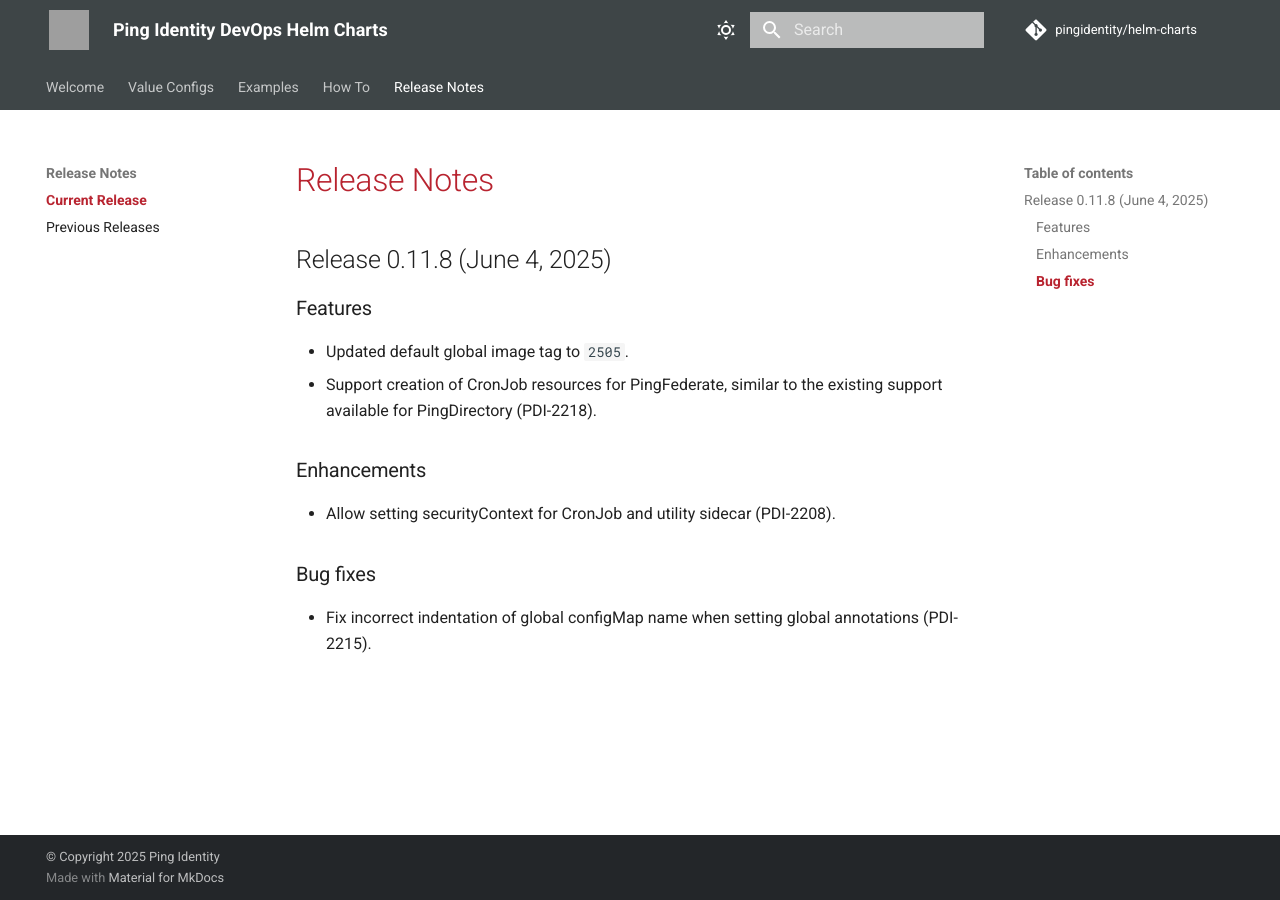
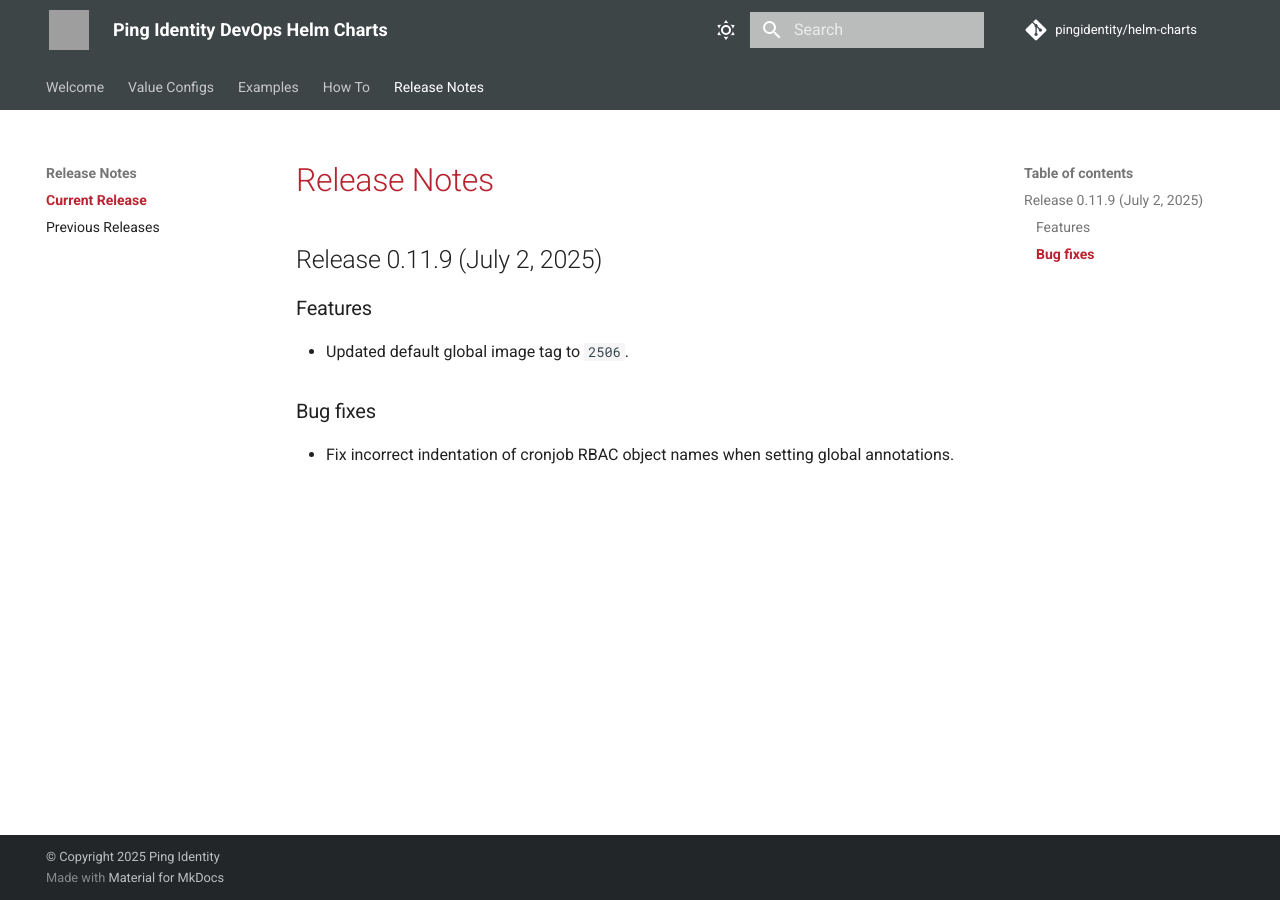
Before and after one commit to pingidentity/helm-charts, an MkDocs documentation site: the page built from docs/release-notes/currentRelease.md, in a window 1280 px wide. Built offline with MkDocs 1.6.1 and Material for MkDocs 9.7.7, drawn with Linux system fonts in a browser that asks for light colours; comment, search, counter and statistics services are not loaded; grey boxes are pictures that could not be loaded.

Commit message:
Release 0.11.9

```diff
--- a/docs/release-notes/currentRelease.md
+++ b/docs/release-notes/currentRelease.md
@@ -1,11 +1,7 @@
 # Release Notes
-## Release 0.11.8 (June 4, 2025)
+## Release 0.11.9 (July 2, 2025)
 ### Features ###
-  - Updated default global image tag to `2505`.
-  - Support creation of CronJob resources for PingFederate, similar to the existing support available for PingDirectory (PDI-2218).
-
-### Enhancements ###
-  - Allow setting securityContext for CronJob and utility sidecar (PDI-2208).
+  - Updated default global image tag to `2506`.
 
 ### Bug fixes ###
-  - Fix incorrect indentation of global configMap name when setting global annotations (PDI-2215).
+  - Fix incorrect indentation of cronjob RBAC object names when setting global annotations.
```
Also changed, not shown: docs/config/supported-values.md (+1 -1 lines), docs/index.yaml (+13 -1 lines), docs/release-notes/previousReleases.md (+11 -0 lines), 5 other files.
